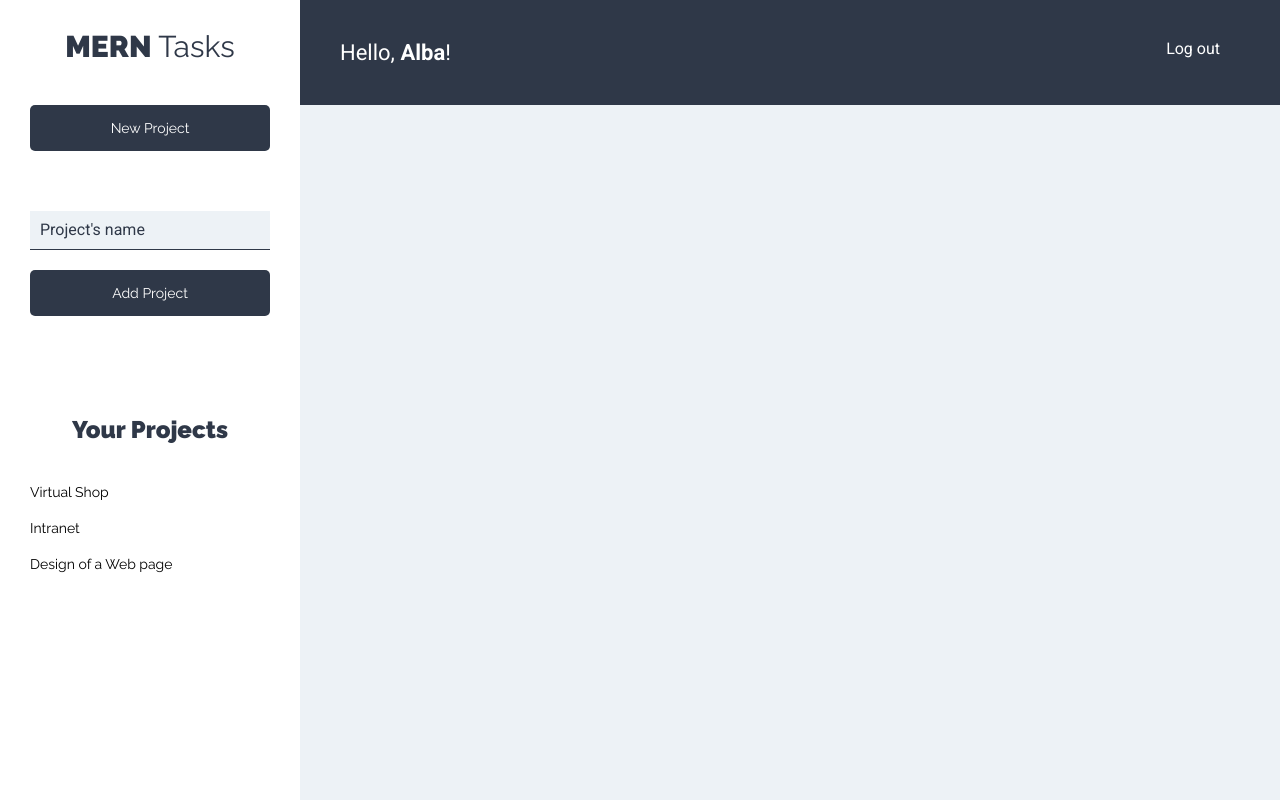
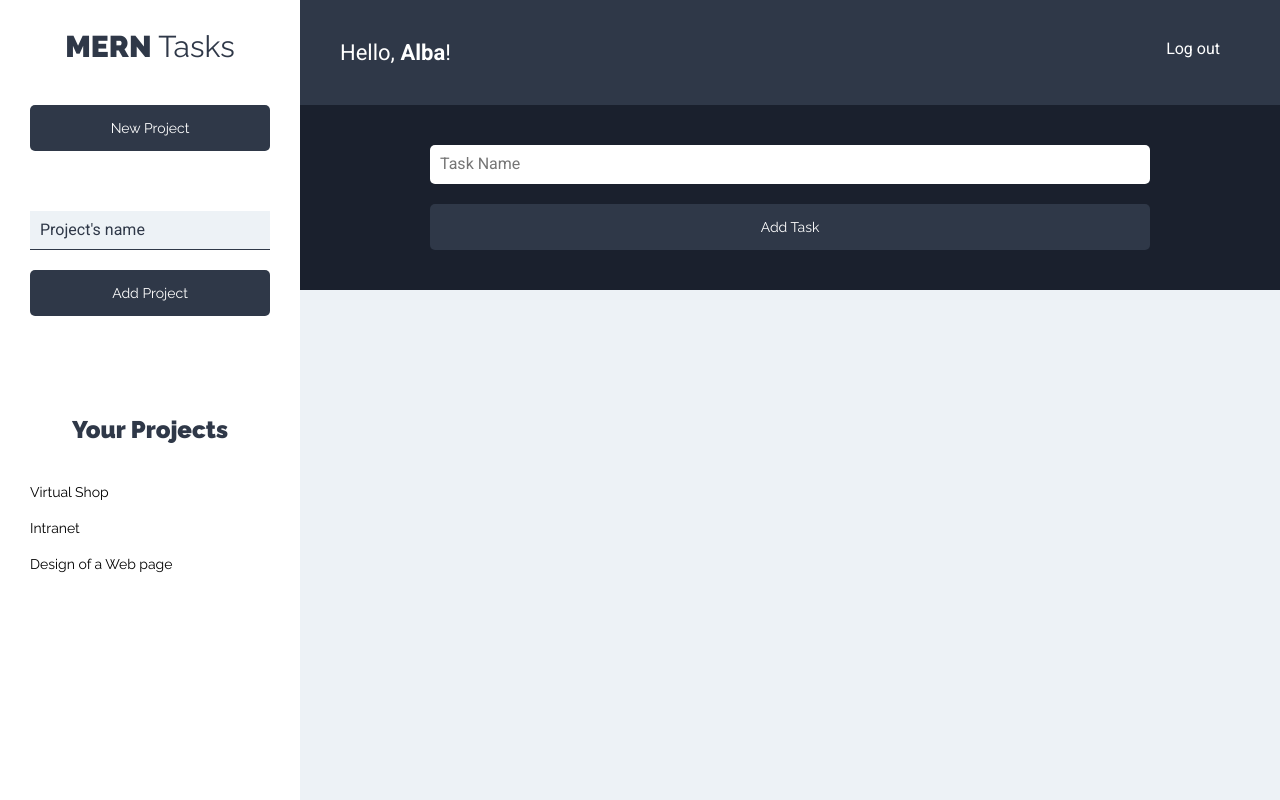
Before and after one commit to AGustems/mern-tasks, a React (Create React App) app: page /projects in a window 1280 px wide. Built offline with nearby package versions, Linux system fonts and the light colour scheme.

Commit message:
Layout for main part

```diff
--- a/src/components/projects/Projects.js
+++ b/src/components/projects/Projects.js
@@ -1,14 +1,16 @@
 import React from 'react'
 import Sidebar from "../layout/Sidebar";
 import Bar from "../layout/Bar";
+import TaskForm from "../tasks/TaskForm";
 
 const Projects = () => {
-    return(
+    return (
         <div className="container-app">
-            <Sidebar />
+            <Sidebar/>
             <div className="section-principal">
                 <Bar/>
                 <main>
+                    <TaskForm/>
                     <div className="task-container">
 
                     </div>
--- /dev/null
+++ b/src/components/tasks/TaskForm.js
@@ -0,0 +1,27 @@
+import React from "react";
+
+const TaskForm = () => {
+    return (
+        <div className="form">
+            <form>
+                <div className="input-container">
+                    <input
+                        type="text"
+                        className="input-text"
+                        placeholder="Task Name"
+                        name="name"
+                    />
+                </div>
+                <div className="input-container">
+                    <input
+                        type="submit"
+                        className="btn btn-primary btn-submit btn-block"
+                        value="Add Task"
+                    />
+                </div>
+            </form>
+        </div>
+    )
+}
+
+export default TaskForm
--- a/src/index.css
+++ b/src/index.css
@@ -156,20 +156,29 @@ aside  {
 
 /** Form to edit and create tasks **/
 .form {
+  display: flex;
   background-color: var(--gris3);
   padding: 4rem;
 }
 .form form {
   max-width: 600px;
+  min-width: 80%;
   margin: 0 auto;
 }
-.form {
-  display: flex;
-}
+
 .form label {
   margin-bottom: 1rem;
   color: var(--blanco);
 }
+
+.input-container {
+  display: flex;
+}
+.input-container label {
+  margin-bottom: 1rem;
+  color: var(--blanco);
+}
+
 .input-text {
   padding: 1rem;
   border: none;
@@ -182,8 +191,6 @@ aside  {
 .task-container {
   padding: 4rem;
 }
-
-
 
 .task-list {
   max-width: 600px;
```
Also changed, not shown: src/components/tasks/Task.js (added, +11 -0 lines), src/components/tasks/TasksList.js (added, +11 -0 lines), 1 other file (tests, documents, lock files or other folders).
